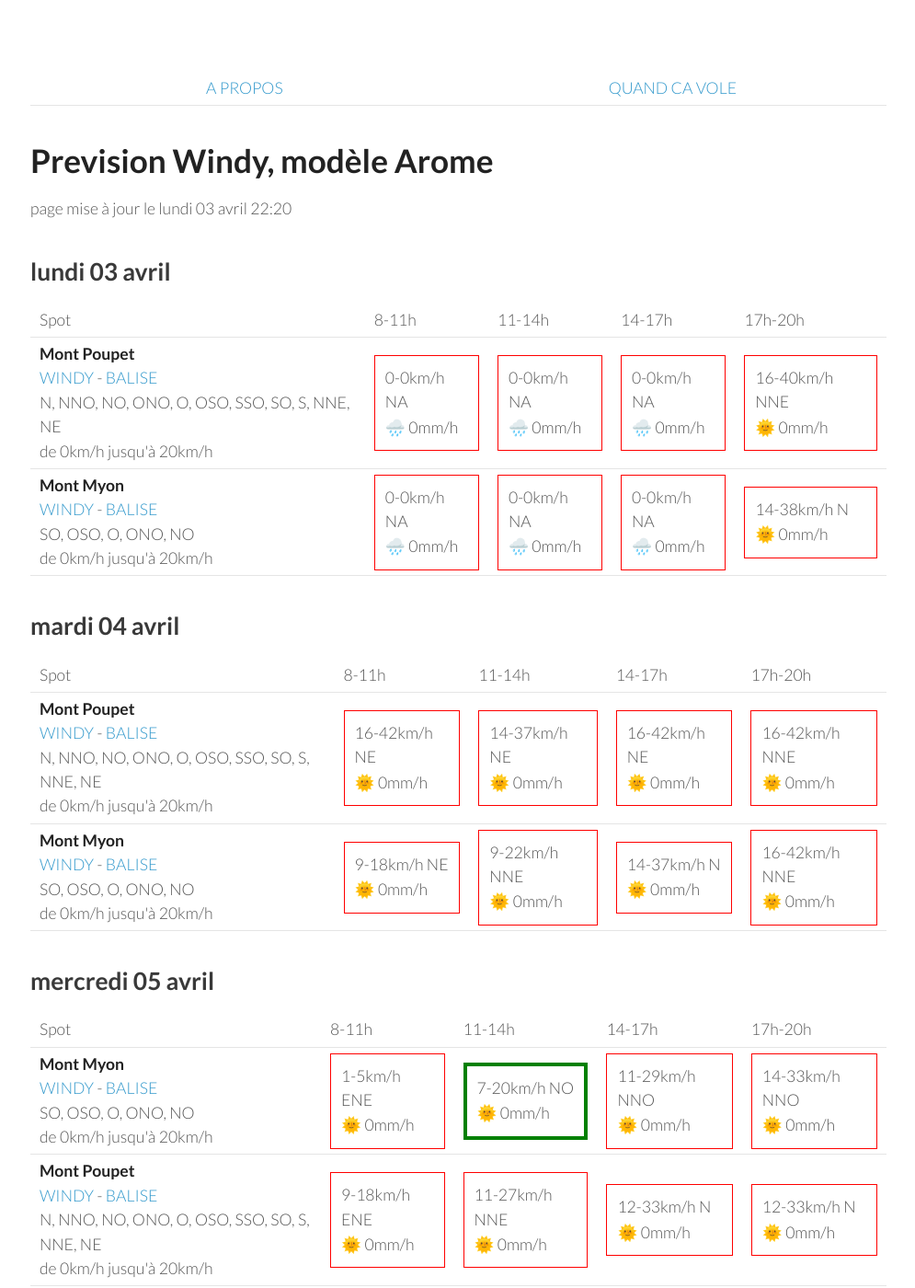
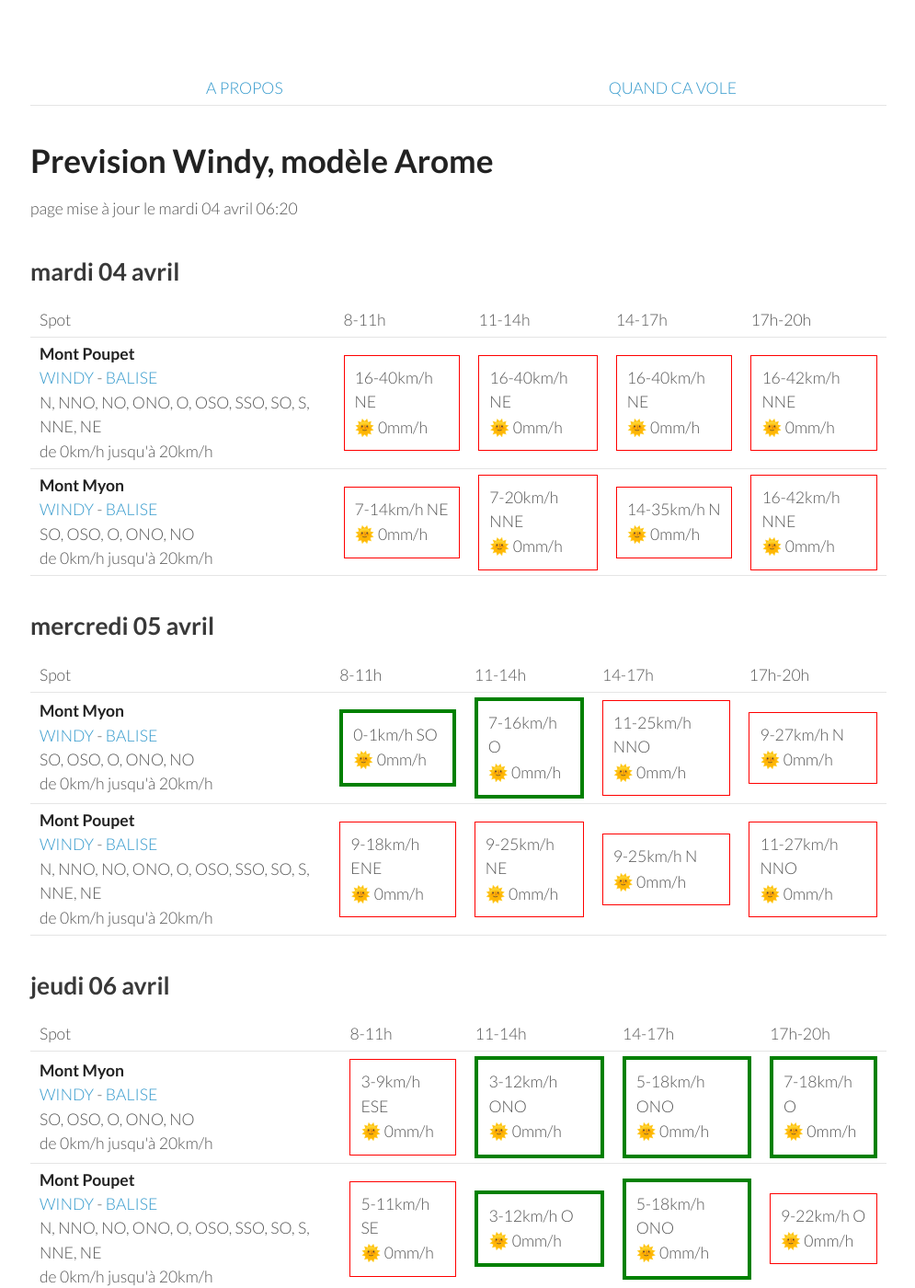
Before and after one commit to parapente-dans-le-nord/parapente-dans-le-nord.github.io, a Jekyll site: the page built from jura.markdown, in a window 1280 px wide and 1400 px high. Shown: the whole window at 92% size, without its empty margins (25-1020 px from the left). Built offline with Jekyll 4.4.1, drawn with Linux system fonts in a browser that asks for light colours; some of the changed text lies outside the part shown.

Commit message:
update index.markdown

```diff
--- a/jura.markdown
+++ b/jura.markdown
@@ -7,42 +7,8 @@ title:  "Tous les spots"
 {: .links}
 
 # Prevision Windy, modèle Arome
-page mise à jour le lundi 03 avril 22:20
+page mise à jour le mardi 04 avril 06:20
 
-## lundi 03 avril
-
-{::nomarkdown}
-<table>
-  <tbody>
-    <tr>
-      <td>Spot</td>
-      <td>8-11h</td>
-      <td>11-14h</td>
-      <td>14-17h</td>
-      <td>17h-20h</td>
-    </tr>
-<tr>
-        <td><strong>Mont Poupet</strong><br><a href="https://windy.com/46.970/5.876?46.541,5.876,8">WINDY</a> - <span class=""><a href="http://www.balisemeteo.com/balise.php?idBalise=92">BALISE</a> </span><br> <span class="vent-favorable">N, NNO, NO, ONO, O, OSO, SSO, SO, S, NNE, NE</span><br><span class="force-vent">de 0km/h jusqu'à 20km/h</span> </td>
-
-            <td><div class="not-flyable"><p>0-0km/h NA</p><p>🌧️ 0mm/h</p></div></td>
-            <td><div class="not-flyable"><p>0-0km/h NA</p><p>🌧️ 0mm/h</p></div></td>
-            <td><div class="not-flyable"><p>0-0km/h NA</p><p>🌧️ 0mm/h</p></div></td>
-            <td><div class="not-flyable"><p>16-40km/h NNE</p><p>🌞 0mm/h</p></div></td>
-
-    </tr>
-<tr>
-        <td><strong>Mont Myon</strong><br><a href="https://windy.com/46.331/5.397?45.898,5.394,8,m:eWoagj8">WINDY</a> - <span class=""><a href="http://www.balisemeteo.com/balise.php?idBalise=70">BALISE</a> </span><br> <span class="vent-favorable">SO, OSO, O, ONO, NO</span><br><span class="force-vent">de 0km/h jusqu'à 20km/h</span> </td>
-
-            <td><div class="not-flyable"><p>0-0km/h NA</p><p>🌧️ 0mm/h</p></div></td>
-            <td><div class="not-flyable"><p>0-0km/h NA</p><p>🌧️ 0mm/h</p></div></td>
-            <td><div class="not-flyable"><p>0-0km/h NA</p><p>🌧️ 0mm/h</p></div></td>
-            <td><div class="not-flyable"><p>14-38km/h N</p><p>🌞 0mm/h</p></div></td>
-
-    </tr>
-
-</tbody>
-</table>
-{:/}
 ## mardi 04 avril
 
 {::nomarkdown}
@@ -58,9 +24,9 @@ page mise à jour le lundi 03 avril 22:20
 <tr>
         <td><strong>Mont Poupet</strong><br><a href="https://windy.com/46.970/5.876?46.541,5.876,8">WINDY</a> - <span class=""><a href="http://www.balisemeteo.com/balise.php?idBalise=92">BALISE</a> </span><br> <span class="vent-favorable">N, NNO, NO, ONO, O, OSO, SSO, SO, S, NNE, NE</span><br><span class="force-vent">de 0km/h jusqu'à 20km/h</span> </td>
 
-            <td><div class="not-flyable"><p>16-42km/h NE</p><p>🌞 0mm/h</p></div></td>
-            <td><div class="not-flyable"><p>14-37km/h NE</p><p>🌞 0mm/h</p></div></td>
-            <td><div class="not-flyable"><p>16-42km/h NE</p><p>🌞 0mm/h</p></div></td>
+            <td><div class="not-flyable"><p>16-40km/h NE</p><p>🌞 0mm/h</p></div></td>
+            <td><div class="not-flyable"><p>16-40km/h NE</p><p>🌞 0mm/h</p></div></td>
+            <td><div class="not-flyable"><p>16-40km/h NE</p><p>🌞 0mm/h</p></div></td>
             <td><div class="not-flyable"><p>16-42km/h NNE</p><p>🌞 0mm/h</p></div></td>
 
 
@@ -68,9 +34,9 @@ page mise à jour le lundi 03 avril 22:20
 <tr>
         <td><strong>Mont Myon</strong><br><a href="https://windy.com/46.331/5.397?45.898,5.394,8,m:eWoagj8">WINDY</a> - <span class=""><a href="http://www.balisemeteo.com/balise.php?idBalise=70">BALISE</a> </span><br> <span class="vent-favorable">SO, OSO, O, ONO, NO</span><br><span class="force-vent">de 0km/h jusqu'à 20km/h</span> </td>
 
-            <td><div class="not-flyable"><p>9-18km/h NE</p><p>🌞 0mm/h</p></div></td>
-            <td><div class="not-flyable"><p>9-22km/h NNE</p><p>🌞 0mm/h</p></div></td>
-            <td><div class="not-flyable"><p>14-37km/h N</p><p>🌞 0mm/h</p></div></td>
+            <td><div class="not-flyable"><p>7-14km/h NE</p><p>🌞 0mm/h</p></div></td>
+            <td><div class="not-flyable"><p>7-20km/h NNE</p><p>🌞 0mm/h</p></div></td>
+            <td><div class="not-flyable"><p>14-35km/h N</p><p>🌞 0mm/h</p></div></td>
             <td><div class="not-flyable"><p>16-42km/h NNE</p><p>🌞 0mm/h</p></div></td>
 
 
@@ -94,10 +60,10 @@ page mise à jour le lundi 03 avril 22:20
 <tr>
         <td><strong>Mont Myon</strong><br><a href="https://windy.com/46.331/5.397?45.898,5.394,8,m:eWoagj8">WINDY</a> - <span class=""><a href="http://www.balisemeteo.com/balise.php?idBalise=70">BALISE</a> </span><br> <span class="vent-favorable">SO, OSO, O, ONO, NO</span><br><span class="force-vent">de 0km/h jusqu'à 20km/h</span> </td>
 
-            <td><div class="not-flyable"><p>1-5km/h ENE</p><p>🌞 0mm/h</p></div></td>
-            <td><div class="flyable"><p>7-20km/h NO</p><p>🌞 0mm/h</p></div></td>
-            <td><div class="not-flyable"><p>11-29km/h NNO</p><p>🌞 0mm/h</p></div></td>
-            <td><div class="not-flyable"><p>14-33km/h NNO</p><p>🌞 0mm/h</p></div></td>
+            <td><div class="flyable"><p>0-1km/h SO</p><p>🌞 0mm/h</p></div></td>
+            <td><div class="flyable"><p>7-16km/h O</p><p>🌞 0mm/h</p></div></td>
+            <td><div class="not-flyable"><p>11-25km/h NNO</p><p>🌞 0mm/h</p></div></td>
+            <td><div class="not-flyable"><p>9-27km/h N</p><p>🌞 0mm/h</p></div></td>
 
 
     </tr>
@@ -105,9 +71,9 @@ page mise à jour le lundi 03 avril 22:20
         <td><strong>Mont Poupet</strong><br><a href="https://windy.com/46.970/5.876?46.541,5.876,8">WINDY</a> - <span class=""><a href="http://www.balisemeteo.com/balise.php?idBalise=92">BALISE</a> </span><br> <span class="vent-favorable">N, NNO, NO, ONO, O, OSO, SSO, SO, S, NNE, NE</span><br><span class="force-vent">de 0km/h jusqu'à 20km/h</span> </td>
 
             <td><div class="not-flyable"><p>9-18km/h ENE</p><p>🌞 0mm/h</p></div></td>
-            <td><div class="not-flyable"><p>11-27km/h NNE</p><p>🌞 0mm/h</p></div></td>
-            <td><div class="not-flyable"><p>12-33km/h N</p><p>🌞 0mm/h</p></div></td>
-            <td><div class="not-flyable"><p>12-33km/h N</p><p>🌞 0mm/h</p></div></td>
+            <td><div class="not-flyable"><p>9-25km/h NE</p><p>🌞 0mm/h</p></div></td>
+            <td><div class="not-flyable"><p>9-25km/h N</p><p>🌞 0mm/h</p></div></td>
+            <td><div class="not-flyable"><p>11-27km/h NNO</p><p>🌞 0mm/h</p></div></td>
 
 
     </tr>
@@ -130,20 +96,20 @@ page mise à jour le lundi 03 avril 22:20
 <tr>
         <td><strong>Mont Myon</strong><br><a href="https://windy.com/46.331/5.397?45.898,5.394,8,m:eWoagj8">WINDY</a> - <span class=""><a href="http://www.balisemeteo.com/balise.php?idBalise=70">BALISE</a> </span><br> <span class="vent-favorable">SO, OSO, O, ONO, NO</span><br><span class="force-vent">de 0km/h jusqu'à 20km/h</span> </td>
 
-            <td><div class="not-flyable"><p>1-9km/h ESE</p><p>🌞 0mm/h</p></div></td>
-            <td><div class="flyable"><p>1-11km/h OSO</p><p>🌞 0mm/h</p></div></td>
-            <td><div class="flyable"><p>5-16km/h OSO</p><p>🌞 0mm/h</p></div></td>
-            <td><div class="flyable"><p>3-16km/h OSO</p><p>🌞 0mm/h</p></div></td>
+            <td><div class="not-flyable"><p>3-9km/h ESE</p><p>🌞 0mm/h</p></div></td>
+            <td><div class="flyable"><p>3-12km/h ONO</p><p>🌞 0mm/h</p></div></td>
+            <td><div class="flyable"><p>5-18km/h ONO</p><p>🌞 0mm/h</p></div></td>
+            <td><div class="flyable"><p>7-18km/h O</p><p>🌞 0mm/h</p></div></td>
 
 
     </tr>
 <tr>
         <td><strong>Mont Poupet</strong><br><a href="https://windy.com/46.970/5.876?46.541,5.876,8">WINDY</a> - <span class=""><a href="http://www.balisemeteo.com/balise.php?idBalise=92">BALISE</a> </span><br> <span class="vent-favorable">N, NNO, NO, ONO, O, OSO, SSO, SO, S, NNE, NE</span><br><span class="force-vent">de 0km/h jusqu'à 20km/h</span> </td>
 
-            <td><div class="not-flyable"><p>5-12km/h SE</p><p>🌞 0mm/h</p></div></td>
-            <td><div class="flyable"><p>5-16km/h O</p><p>🌞 0mm/h</p></div></td>
-            <td><div class="flyable"><p>7-20km/h O</p><p>🌞 0mm/h</p></div></td>
-            <td><div class="not-flyable"><p>5-24km/h OSO</p><p>🌞 0mm/h</p></div></td>
+            <td><div class="not-flyable"><p>5-11km/h SE</p><p>🌞 0mm/h</p></div></td>
+            <td><div class="flyable"><p>3-12km/h O</p><p>🌞 0mm/h</p></div></td>
+            <td><div class="flyable"><p>5-18km/h ONO</p><p>🌞 0mm/h</p></div></td>
+            <td><div class="not-flyable"><p>9-22km/h O</p><p>🌞 0mm/h</p></div></td>
 
 
     </tr>
@@ -164,22 +130,22 @@ page mise à jour le lundi 03 avril 22:20
       <td>17h-20h</td>
     </tr>
 <tr>
-        <td><strong>Mont Poupet</strong><br><a href="https://windy.com/46.970/5.876?46.541,5.876,8">WINDY</a> - <span class=""><a href="http://www.balisemeteo.com/balise.php?idBalise=92">BALISE</a> </span><br> <span class="vent-favorable">N, NNO, NO, ONO, O, OSO, SSO, SO, S, NNE, NE</span><br><span class="force-vent">de 0km/h jusqu'à 20km/h</span> </td>
+        <td><strong>Mont Myon</strong><br><a href="https://windy.com/46.331/5.397?45.898,5.394,8,m:eWoagj8">WINDY</a> - <span class=""><a href="http://www.balisemeteo.com/balise.php?idBalise=70">BALISE</a> </span><br> <span class="vent-favorable">SO, OSO, O, ONO, NO</span><br><span class="force-vent">de 0km/h jusqu'à 20km/h</span> </td>
 
-            <td><div class="flyable"><p>9-20km/h SSO</p><p>🌧 3.7mm/h</p></div></td>
-            <td><div class="not-flyable"><p>9-27km/h O</p><p>🌧 0.2mm/h</p></div></td>
-            <td><div class="not-flyable"><p>9-27km/h ONO</p><p>🌧 2.4mm/h</p></div></td>
-            <td><div class="not-flyable"><p>7-29km/h NNO</p><p>🌧 0.9mm/h</p></div></td>
+            <td><div class="flyable"><p>5-16km/h SO</p><p>🌧 2.9mm/h</p></div></td>
+            <td><div class="flyable"><p>5-18km/h ONO</p><p>🌧 1.1mm/h</p></div></td>
+            <td><div class="not-flyable"><p>9-24km/h NO</p><p>🌧 0.6mm/h</p></div></td>
+            <td><div class="not-flyable"><p>11-31km/h N</p><p>🌧 1.3mm/h</p></div></td>
 
 
     </tr>
 <tr>
-        <td><strong>Mont Myon</strong><br><a href="https://windy.com/46.331/5.397?45.898,5.394,8,m:eWoagj8">WINDY</a> - <span class=""><a href="http://www.balisemeteo.com/balise.php?idBalise=70">BALISE</a> </span><br> <span class="vent-favorable">SO, OSO, O, ONO, NO</span><br><span class="force-vent">de 0km/h jusqu'à 20km/h</span> </td>
+        <td><strong>Mont Poupet</strong><br><a href="https://windy.com/46.970/5.876?46.541,5.876,8">WINDY</a> - <span class=""><a href="http://www.balisemeteo.com/balise.php?idBalise=92">BALISE</a> </span><br> <span class="vent-favorable">N, NNO, NO, ONO, O, OSO, SSO, SO, S, NNE, NE</span><br><span class="force-vent">de 0km/h jusqu'à 20km/h</span> </td>
 
-            <td><div class="not-flyable"><p>5-12km/h SE</p><p>🌧 2.7mm/h</p></div></td>
-            <td><div class="not-flyable"><p>7-24km/h NO</p><p>🌧 0.2mm/h</p></div></td>
-            <td><div class="not-flyable"><p>9-24km/h NO</p><p>🌧 0.6mm/h</p></div></td>
-            <td><div class="not-flyable"><p>11-31km/h N</p><p>🌧 1.3mm/h</p></div></td>
+            <td><div class="not-flyable"><p>7-27km/h SSO</p><p>🌧 2.3mm/h</p></div></td>
+            <td><div class="not-flyable"><p>11-24km/h OSO</p><p>🌧 1.6mm/h</p></div></td>
+            <td><div class="not-flyable"><p>9-27km/h ONO</p><p>🌧 2.4mm/h</p></div></td>
+            <td><div class="not-flyable"><p>7-29km/h NNO</p><p>🌧 0.9mm/h</p></div></td>
 
 
     </tr>
```
